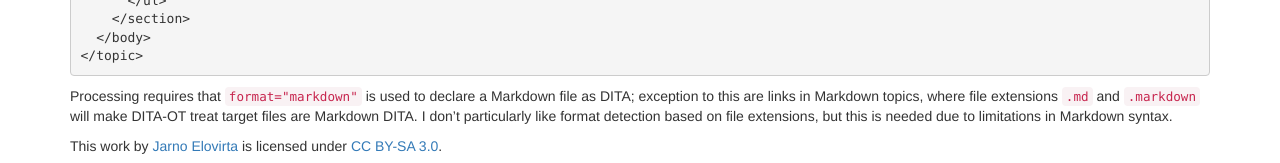
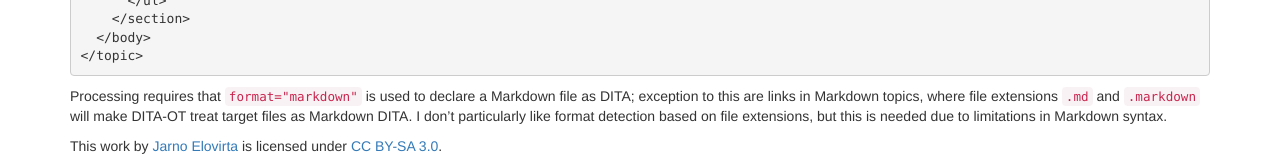
Before and after one commit to jelovirt/jelovirt.github.io, a Jekyll site: the page built from _posts/2015-02-06-dita-markdown.md, in a window 1280 px wide and 900 px high, scrolled down 2112 px. Shown: the part 734-897 px from the top of the window. Built offline with Jekyll 4.4.1, drawn with Linux system fonts in a browser that asks for light colours; nearby versions of some CDN libraries; some of the changed text lies outside the part shown.

Commit message:
Fix typos

```diff
--- a/_posts/2015-02-06-dita-markdown.md
+++ b/_posts/2015-02-06-dita-markdown.md
@@ -12,7 +12,7 @@
 Since Markdown allows content models that are not compatible with DITA topics, Markdown DITA topics have the following restrictions:
 
 * A topic must start with a level 1 header and contain only one level 1 header, or
-* A Topic must start with a [Pandoc title block](http://johnmacfarlane.net/pandoc/demo/example9/pandocs-markdown.html#extension-pandoc_title_block) and may then contain multiple level 1 headers
+* A topic must start with a [Pandoc title block](http://johnmacfarlane.net/pandoc/demo/example9/pandocs-markdown.html#extension-pandoc_title_block) and may then contain multiple level 1 headers
 * Headers levels other than 1 are treated as section titles.
 
 ## Example
@@ -150,4 +150,4 @@
       </body>
     </topic>
 
-Processing requires that `format="markdown"` is used to declare a Markdown file as DITA; exception to this are links in Markdown topics, where file extensions `.md` and `.markdown` will make DITA-OT treat target files are Markdown DITA. I don't particularly like format detection based on file extensions, but this is needed due to limitations in Markdown syntax.
+Processing requires that `format="markdown"` is used to declare a Markdown file as DITA; exception to this are links in Markdown topics, where file extensions `.md` and `.markdown` will make DITA-OT treat target files as Markdown DITA. I don't particularly like format detection based on file extensions, but this is needed due to limitations in Markdown syntax.
```
